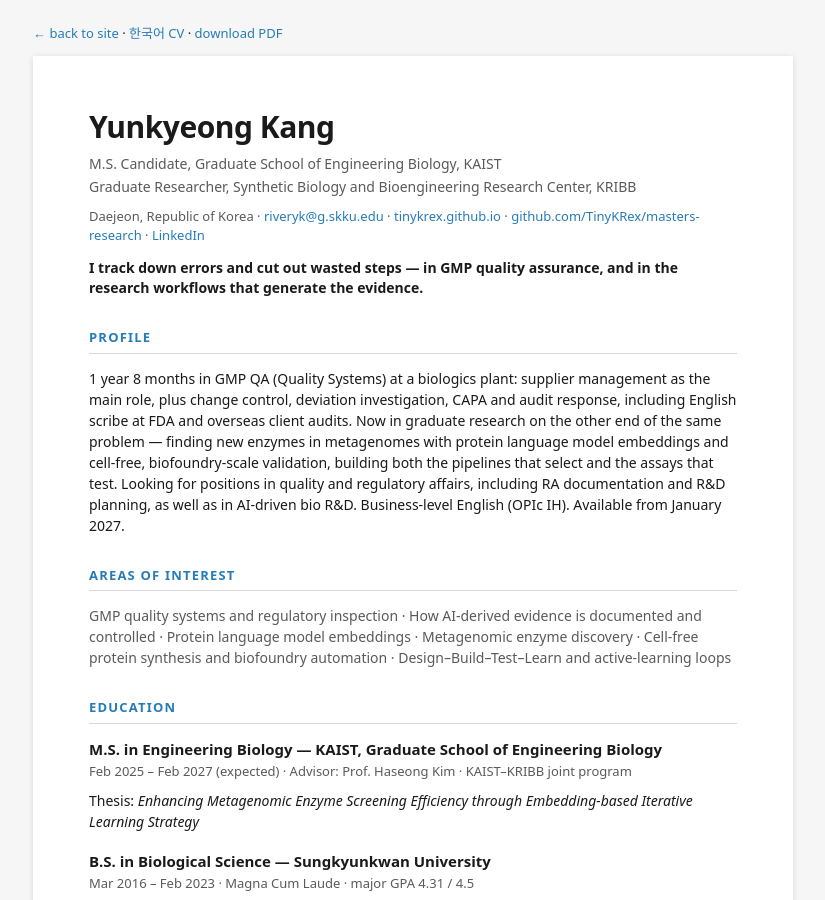
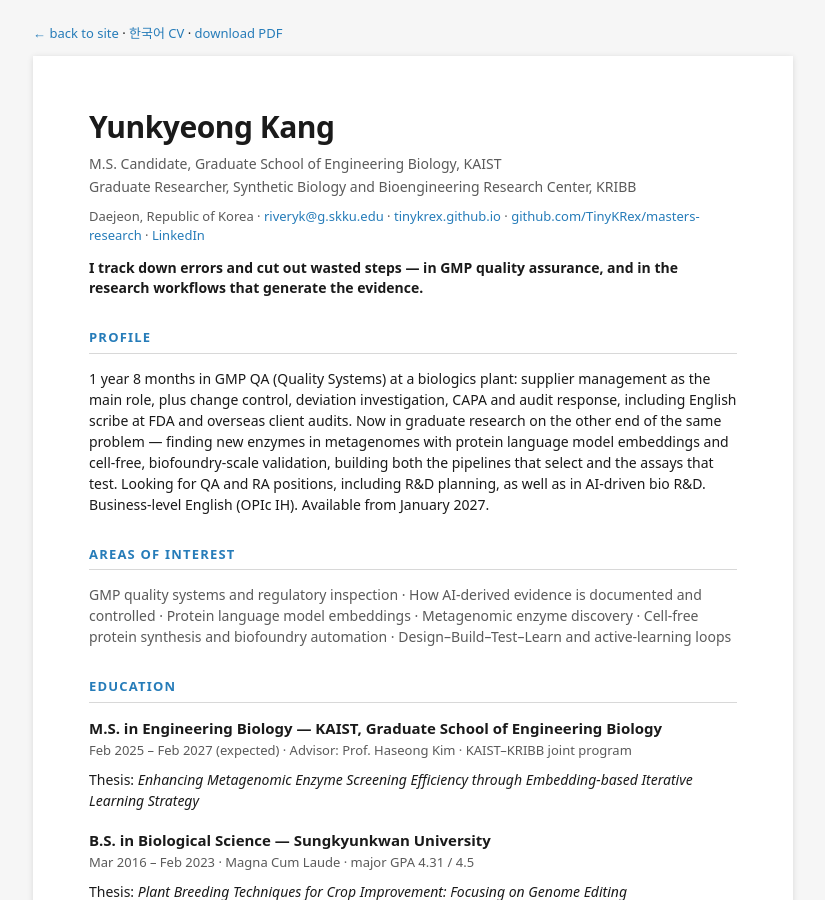
Before and after one commit to TinyKRex/tinykrex.github.io, a Jekyll site: the page built from cv.html, in a window 1280 px wide and 900 px high. Shown: the whole window, without its empty margins (227-1052 px from the left). Built offline with Jekyll 4.4.1, drawn with Linux system fonts in a browser that asks for light colours.

Commit message:
site: 지원 분야 문구를 'QA and RA roles'로 정리 (regulatory writing 삭제), CV PDF 갱신
Co-Authored-By: Claude Opus 5.5 <noreply@anthropic.com>

```diff
--- a/cv.html
+++ b/cv.html
@@ -99,8 +99,8 @@ permalink: /cv.html
   scribe at FDA and overseas client audits. Now in graduate research on the other end of the same problem &mdash;
   finding new enzymes in metagenomes with protein language model embeddings and cell-free,
   biofoundry-scale validation, building both the pipelines that select and the assays that test.
-  Looking for positions in quality and regulatory affairs, including RA documentation and R&amp;D
-  planning, as well as in AI-driven bio R&amp;D. Business-level English (OPIc IH). Available from
+  Looking for QA and RA positions, including R&amp;D planning, as well as in AI-driven bio
+  R&amp;D. Business-level English (OPIc IH). Available from
   January 2027.</p>
 
   <h2>Areas of Interest</h2>
```
Also changed, not shown: index.md (+2 -2 lines), 1 other file.
